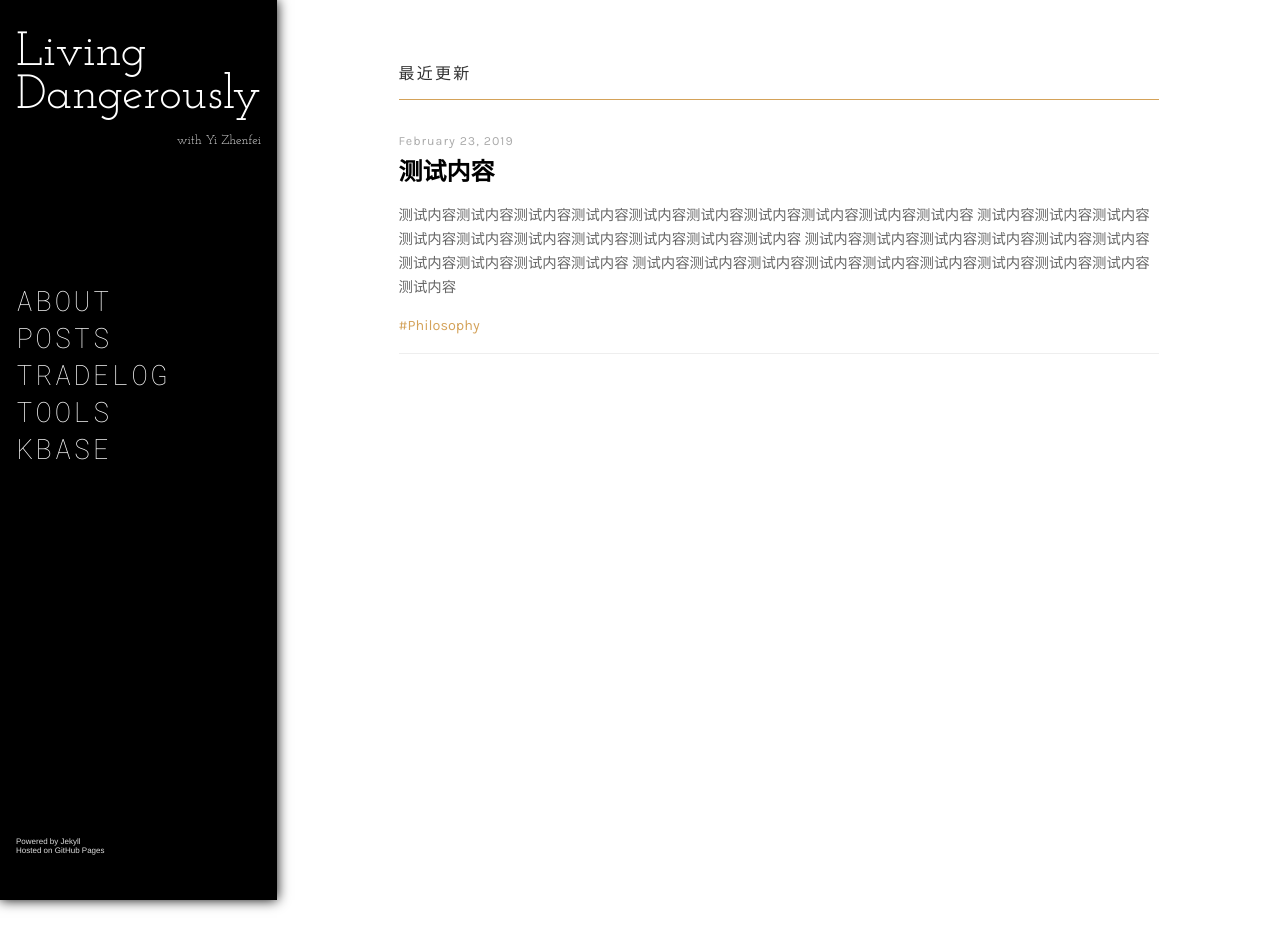
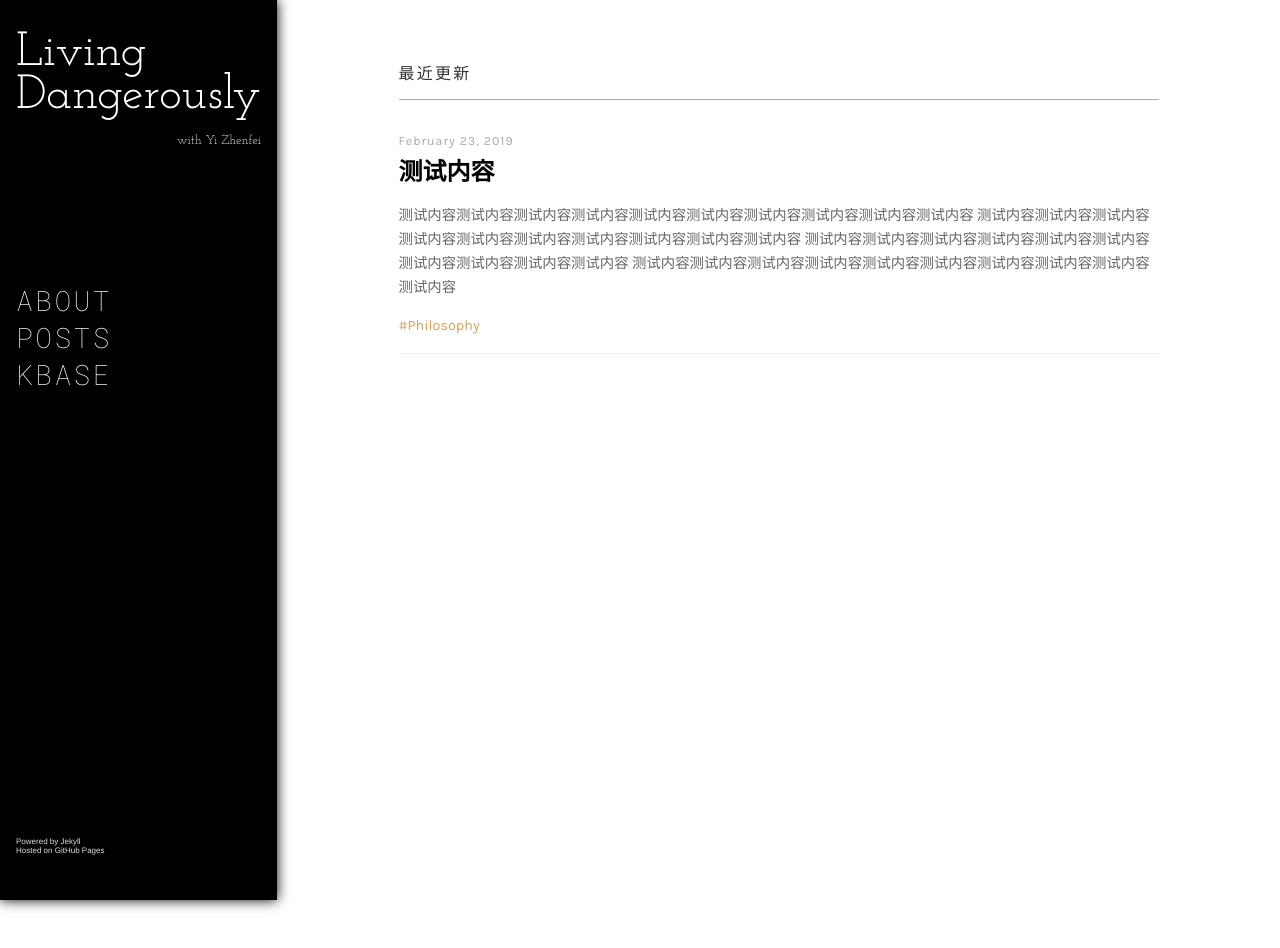
Before and after one commit to yizhenfei/yizhenfei.github.io, a Jekyll site: the page built from posts.html, in a window 1280 px wide. Built offline with Jekyll 4.4.1, drawn with Linux system fonts in a browser that asks for light colours.

Commit message:
首页自动重定向至posts页面

```diff
--- a/_layouts/default.html
+++ b/_layouts/default.html
@@ -34,16 +34,6 @@
             </a>
           </div>
           <div class="ld-sidebar-item">
-            <a class="ld-sidebar-item__link" href="{{ '/tradelog.html' | relative_url }}">
-              <span class="ld-sidebar-item__text">TRADELOG</span>
-            </a>
-          </div>
-          <div class="ld-sidebar-item">
-            <a class="ld-sidebar-item__link" href="{{ '/tools.html' | relative_url }}">
-              <span class="ld-sidebar-item__text">TOOLS</span>
-            </a>
-          </div>
-          <div class="ld-sidebar-item">
             <a class="ld-sidebar-item__link" href="{{ '/knowledge.html' | relative_url }}">
               <span class="ld-sidebar-item__text">KBASE</span>
             </a>
--- /dev/null
+++ b/index.html
@@ -0,0 +1,5 @@
+---
+layout: default
+title: Living Dangerously
+---
+<meta http-equiv="refresh" content="0; URL='/posts.html'" />
```
Also changed, not shown: index.md (deleted, +0 -7 lines).
